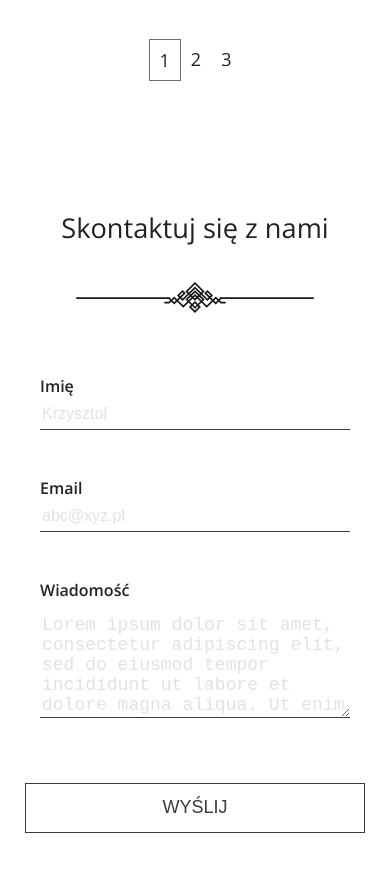
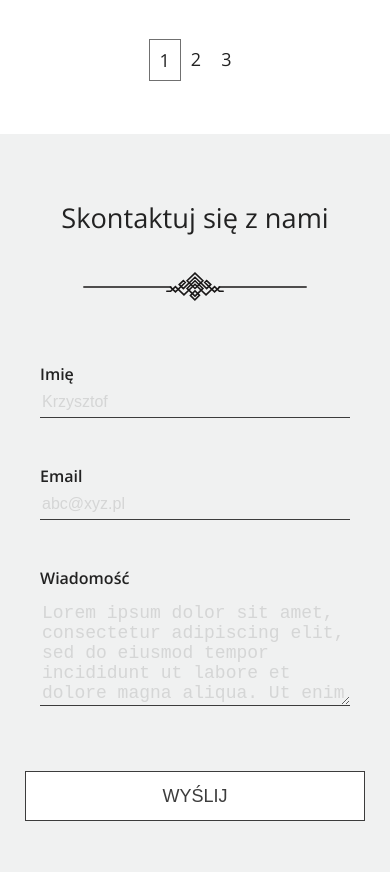
Before and after one commit to MichalWalczak777/oddam-w-dobre-rece, a React (Create React App) app in the folder my-app/: page /#/ in a window 390 px wide. Shown: the part 2741-3613 px from the top of the page. Built offline with nearby package versions, Linux system fonts and the light colour scheme; no server answers.

Commit message:
fix contact form styling

```diff
--- a/my-app/src/components/home/homeContact/HomeContact.js
+++ b/my-app/src/components/home/homeContact/HomeContact.js
@@ -108,8 +108,8 @@ const HomeContact = () => {
 
 
     return (
-        <>
-            <div id="contact" className="homeContact">
+        <div id="contact">
+            <div  className="homeContact">
                 <div className="homeContact-container container">
                     <div className="homeContact-text">
                         <h2>Skontaktuj się z nami</h2>
@@ -118,12 +118,12 @@ const HomeContact = () => {
                     </div>
                 </div>
             </div>
-            <div id="contact" className="homeContact-mobile">
+            <div className="homeContact-mobile">
                 <h2 className="homeContact-headerMobile">Skontaktuj się z nami</h2>
                 <img className="homeContact-decoration" alt="decoration" src={decoration}></img>
                 <ContactForm/>
             </div>
-        </>
+        </div>
     );
 }
 
--- a/my-app/src/components/home/homeContact/_homeContact.scss
+++ b/my-app/src/components/home/homeContact/_homeContact.scss
@@ -131,9 +131,10 @@
         display: none;
     }
     .homeContact-mobile{
+        background-color: #F0F1F1;
         display: flex;
         flex-direction: column;
-        margin: 70px 25px 25px 25px;
+        padding: 60px 25px 75px 25px;
     }
     .homeContact-headerMobile{
         align-self: center;
@@ -142,7 +143,7 @@
     .homeContact-decoration{
         margin: 30px 0 50px 0;
         align-self: center;
-        width: 70%;
+        width: 14rem;
     }
     .homeContact-formBox{
         flex-direction: column;
```
